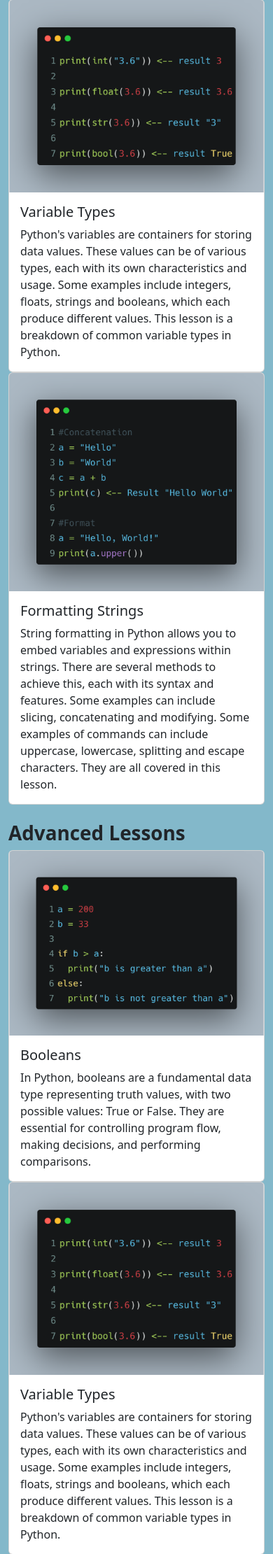
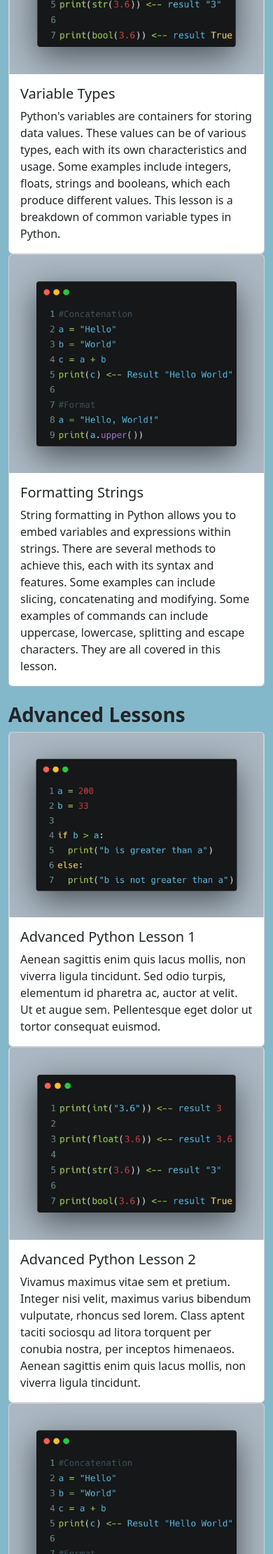
Before and after one commit to TempeHS/2026CT_Web_Toby.J, a Flask app: page /lessonshome.html in a window 390 px wide. Shown: the part 2010-4231 px from the top of the page at 70% size. Run offline with Flask 3, Linux system fonts and the light colour scheme.

```diff
--- a/templates/lessonshome.html
+++ b/templates/lessonshome.html
@@ -3,6 +3,7 @@
 <body style="background-color:rgb(131, 184, 202);">
   <div class="container">
     <div class="row">
+      <br/>
       <h1 style="text-align: center">Start your Python Journey Today!</h1>
       <br />
       <strong><h1  style="text-align: start">Beginner Lessons</strong></h1>
@@ -93,8 +94,8 @@
         <div class="card ">
           <img src="static/images/python_boolean_example.png" class="card-img-top img-fluid" alt="...">
           <div class="card-body">
-          <h5 class="card-title">Booleans</h5>
-          <p class="card-text">In Python, booleans are a fundamental data type representing truth values, with two possible values: True or False. They are essential for controlling program flow, making decisions, and performing comparisons.
+            <h5 class="card-title">Advanced Python Lesson 1</h5>
+            <p class="card-text">Aenean sagittis enim quis lacus mollis, non viverra ligula tincidunt. Sed odio turpis, elementum id pharetra ac, auctor at velit. Ut et augue sem. Pellentesque eget dolor ut tortor consequat euismod.
             </p>
           </div>
         </div>
@@ -103,8 +104,8 @@
         <div class="card  img-fluid">
           <img src="static/images/python_variabletypes_example.png" class="card-img-top img-fluid" alt="...">
           <div class="card-body">
-          <h5 class="card-title">Variable Types</h5>
-          <p class="card-text">Python's variables are containers for storing data values. These values can be of various types, each with its own characteristics and usage. Some examples include integers, floats, strings and booleans, which each produce different values. This lesson is a breakdown of common variable types in Python.
+            <h5 class="card-title">Advanced Python Lesson 2</h5>
+            <p class="card-text">Vivamus maximus vitae sem et pretium. Integer nisi velit, maximus varius bibendum vulputate, rhoncus sed lorem. Class aptent taciti sociosqu ad litora torquent per conubia nostra, per inceptos himenaeos. Aenean sagittis enim quis lacus mollis, non viverra ligula tincidunt.
             </p>
           </div>
         </div>
@@ -113,12 +114,41 @@
         <div class="card img-fluid">
           <img src="static/images/python_stringsadvanced_example.png" class="card-img-top img-background" alt="...">
           <div class="card-body">
-          <h5 class="card-title">Formatting Strings</h5>
-          <p class="card-text">String formatting in Python allows you to embed variables and expressions within strings. There are several methods to achieve this, each with its syntax and features. Some exampels can include slicing, concatenating and modifying, through various commands covered in this lesson.</p>
+            <h5 class="card-title">Advanced Python Lesson 3</h5>
+            <p class="card-text">Vivamus maximus vitae sem et pretium. Integer nisi velit, maximus varius bibendum vulputate, rhoncus sed lorem. Class aptent taciti sociosqu ad litora torquent per conubia nostra, per inceptos himenaeos. Aenean sagittis enim quis lacus mollis, non viverra ligula tincidunt.</p>
           </div>
         </div>
       </div>
     </div>
+  </div>
+
+
+  <div class="container">
+    <footer class="d-flex flex-wrap justify-content-between align-items-center py-3 my-4 border-top">
+      <p class="col-md-4 mb-0 text-body-secondary">© 2025 Learn Python Website</p>
+      <a
+        href="/"
+        class="col-md-4 d-flex align-items-center justify-content-center mb-3 mb-md-0 me-md-auto link-body-emphasis text-decoration-none"
+        aria-label="Bootstrap"
+      >
+        <svg class="bi me-2" width="40" height="32" aria-hidden="true">
+          <use xlink:href="#bootstrap"></use>
+        </svg>
+      </a>
+      <ul class="nav col-md-4 justify-content-end">
+        <li class="nav-item">
+          <a href="index.html" class="nav-link px-2 text-body-secondary">Home</a>
+        </li>
+        <li class="nav-item">
+          <a href="lessonshome.html" class="nav-link px-2 text-body-secondary">Lessons Hub</a>
+        </li>
+        <li class="nav-item">
+          <a href="signup.html" class="nav-link px-2 text-body-secondary">Sign Up</a>
+        </li>
+        <li class="nav-item">
+          <a href="contact.html" class="nav-link px-2 text-body-secondary">Contact</a>
+        </li>
+      </ul>
+    </footer>
+</body>
 {% endblock %}
-  </div>
-</body>
--- a/templates/partials/menu.html
+++ b/templates/partials/menu.html
@@ -33,11 +33,11 @@
           <ul class="dropdown-menu">
             <li><a class="dropdown-item basic-3" href="/lessonshome.html">Lessons Hub</a></li>
             <li><hr class="dropdown-divider" /></li>
-            <li><a class="dropdown-item basic-3" href="#">Beginner Lessons</a></li>
+            <li><a class="dropdown-item basic-3 disabled" href="#">Beginner Lessons</a></li>
             <li><hr class="dropdown-divider" /></li>
-            <li><a class="dropdown-item basic-3" href="#">Intermediate Lessons</a></li>
+            <li><a class="dropdown-item basic-3 disabled" href="#">Intermediate Lessons</a></li>
             <li><hr class="dropdown-divider" /></li>
-            <li><a class="dropdown-item basic-3" href="#">Advanced Lessons</a></li>
+            <li><a class="dropdown-item basic-3 disabled" href="#">Advanced Lessons</a></li>
           </ul>
         </li>
         <li class="nav-item">
@@ -45,7 +45,7 @@
         </li>
         </li>
         <li class="nav-item">
-          <a class="nav-link active basic-3" aria-current="page" href="login.html">Log In</a>
+          <a class="nav-link disabled" aria-current="page" href="login.html">Log In</a>
         </li>
         <li class="nav-item">
           <a class="nav-link active basic-3" aria-current="page" href="contact.html"><b>Contact Us</b></a>
@@ -63,11 +63,3 @@
     </div>
   </div>
 </nav>
-
-<footer>
-  <div class="container">
-
-    <footer class="d-flex flex-wrap justify-content-between align-items-center py-3 my-4 border-top">
-      <p class="col-md-4 mb-0 text-body-secondary">© 2025 Company, Inc</p>
-      <a href="/" class="col-md-4 d-flex align-items-center justify-content-center mb-3 mb-md-0 me-md-auto link-body-emphasis text-decoration-none" aria-label="Bootstrap"> <svg class="bi me-2" width="40" height="32" aria-hidden="true"><use xlink:href="#bootstrap"></use></svg> </a> <ul class="nav col-md-4 justify-content-end"> <li class="nav-item"><a href="#" class="nav-link px-2 text-body-secondary">Home</a></li> <li class="nav-item"><a href="#" class="nav-link px-2 text-body-secondary">Features</a></li> <li class="nav-item"><a href="#" class="nav-link px-2 text-body-secondary">Pricing</a></li> <li class="nav-item"><a href="#" class="nav-link px-2 text-body-secondary">FAQs</a></li> <li class="nav-item"><a href="#" class="nav-link px-2 text-body-secondary">About</a></li> </ul> </footer> </div>
-</footer>
--- a/templates/partials/slider.html
+++ b/templates/partials/slider.html
@@ -11,7 +11,7 @@
       <img src="static/images/slider_2.png" class="d-block w-100" alt="..." />
     </div>
     <div class="carousel-item">
-      <img src="static/images/slider_3.svg" class="d-block w-100" alt="..." />
+      <img src="static/images/slider_3.png" class="d-block w-100" alt="..." />
     </div>
   </div>
   <button
```
Also changed, not shown: templates/index.html (+21 -12 lines), static/images/slider_3.png (added). Lines whose indentation alone changed are shown as unchanged.
